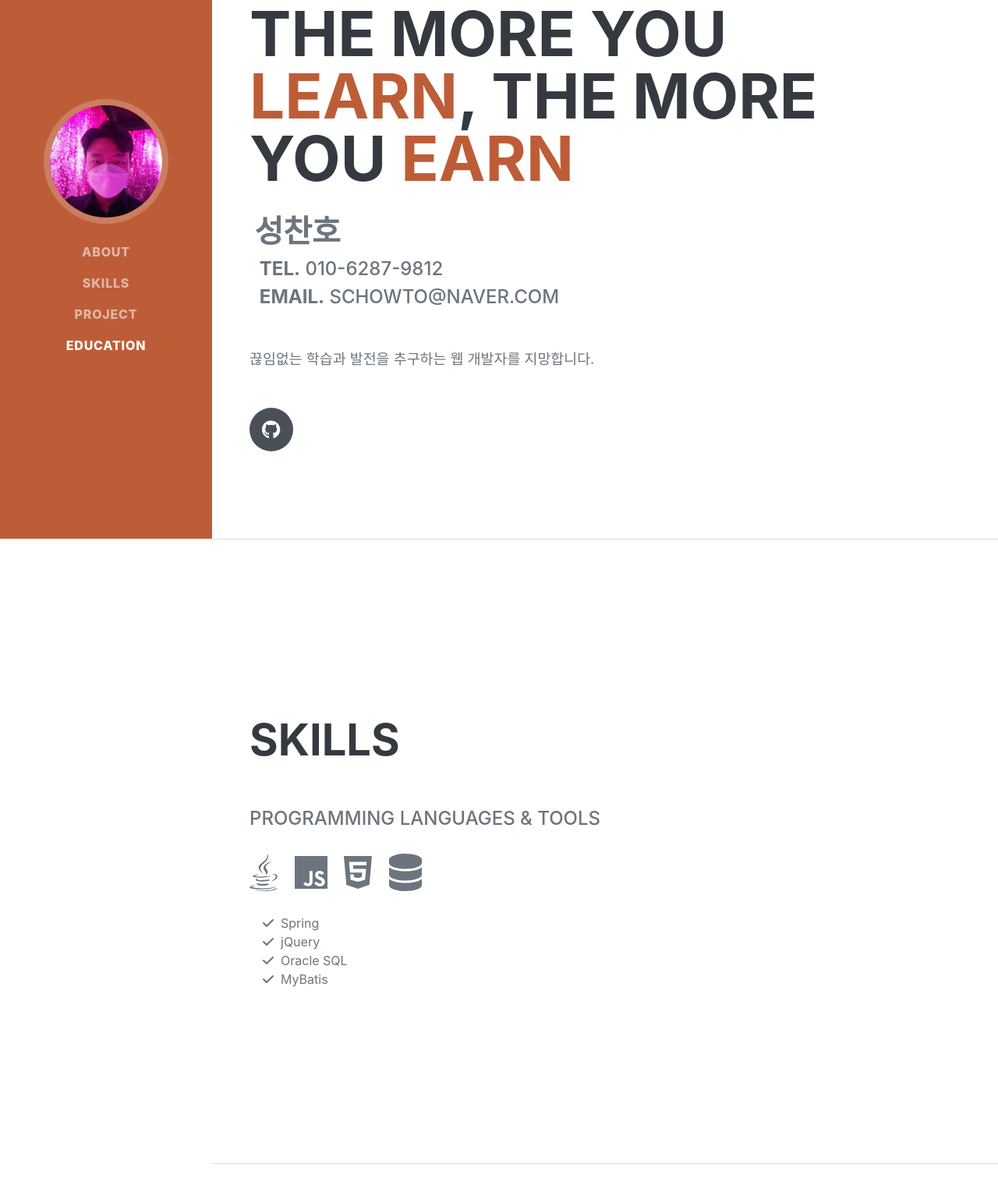
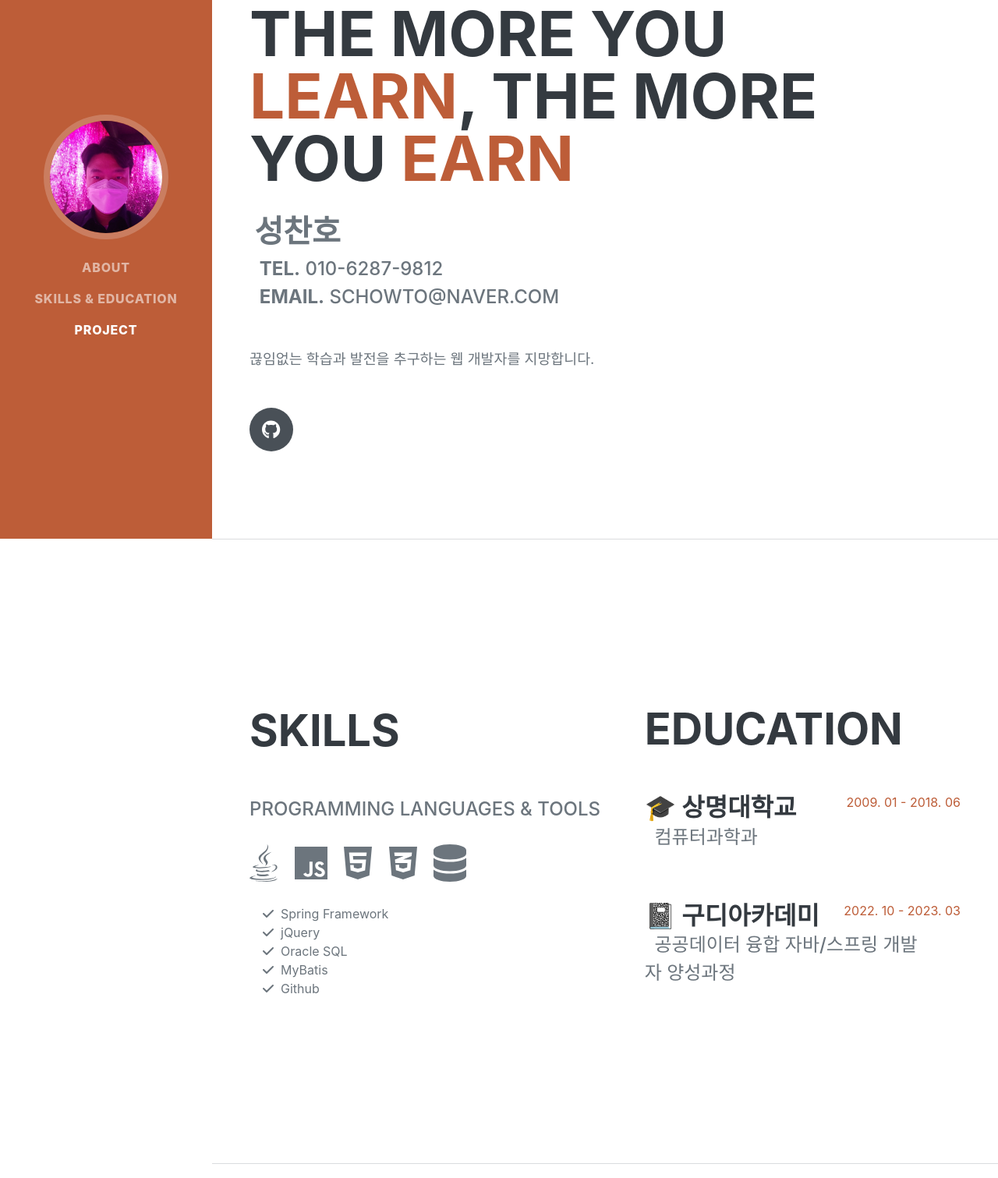
Before and after one commit to Schowto/schowto.github.io, a plain HTML site: page index.html in a window 1280 px wide. Shown: the part 109-1620 px from the top of the page at 78% size. Drawn offline with nearby package versions, Linux system fonts and the light colour scheme; a web font is replaced by a local one.

Commit message:
Update index.html

```diff
--- a/index.html
+++ b/index.html
@@ -26,9 +26,8 @@
             <div class="collapse navbar-collapse" id="navbarResponsive">
                 <ul class="navbar-nav">
                     <li class="nav-item"><a class="nav-link js-scroll-trigger" href="#about">About</a></li>
-                    <li class="nav-item"><a class="nav-link js-scroll-trigger" href="#skills">Skills</a></li>
+                    <li class="nav-item"><a class="nav-link js-scroll-trigger" href="#skills">Skills & Education</a></li>
                     <li class="nav-item"><a class="nav-link js-scroll-trigger" href="#Project">Project</a></li>
-                    <li class="nav-item"><a class="nav-link js-scroll-trigger" href="#education">Education</a></li>
                 </ul>
             </div>
         </nav>
@@ -65,14 +64,13 @@
                         <li class="list-inline-item"><i class="fa-brands fa-java"></i></li>
                         <li class="list-inline-item"><i class="fa-brands fa-js"></i></li>
                         <li class="list-inline-item"><i class="fa-brands fa-html5"></i></li>
+                        <li class="list-inline-item"><i class="fa-brands fa-css3-alt"></i></i></li>
                         <li class="list-inline-item"><i class="fa-solid fa-database"></i></li>
-
-
                     </ul>
                     <ul class="fa-ul mb-0">
                         <li>
                             <span class="fa-li"><i class="fas fa-check"></i></span>
-                           Spring
+                           Spring Framework
                         </li>
                         <li>
                             <span class="fa-li"><i class="fas fa-check"></i></span>
@@ -86,8 +84,32 @@
                             <span class="fa-li"><i class="fas fa-check"></i></span>
                             MyBatis
                         </li>
+                        <li>
+                            <span class="fa-li"><i class="fas fa-check"></i></span>
+                            Github
+                        </li>
                     </ul>
                 </div>
+
+                 <!-- Education-->
+                 <div style="width: 80%;">
+                    <h2 class="mb-5">Education</h2>
+                    <div class="d-flex flex-column flex-md-row justify-content-between mb-5">
+                        <div class="flex-grow-1">
+                            <h3 class="mb-0"> 🎓 상명대학교</h3>
+                            <div class="subheading mb-3">&nbsp;&nbsp;컴퓨터과학과</div>
+                        </div>
+                        <div class="flex-shrink-0"><span class="text-primary"> 2009. 01 - 2018. 06</span></div>
+                    </div>
+                    <div class="d-flex flex-column flex-md-row justify-content-between">
+                        <div class="flex-grow-1">
+                            <h3 class="mb-0"> 📓 구디아카데미</h3>
+                            <div class="subheading mb-3" style="width:140%">&nbsp;&nbsp;공공데이터 융합 자바/스프링 개발자 양성과정</div>
+                        </div>
+                        <div class="flex-shrink-0"><span class="text-primary"> 2022. 10 - 2023. 03</span></div>
+                    </div>
+                </div>
+
             </section>
             <hr class="m-0" />
 
@@ -120,27 +142,6 @@
 
 
 
-            <!-- Education-->
-            <section class="resume-section" id="education">
-                <div class="resume-section-content">
-                    <h2 class="mb-5">Education</h2>
-                    <div class="d-flex flex-column flex-md-row justify-content-between mb-5">
-                        <div class="flex-grow-1">
-                            <h3 class="mb-0"> 🎓 상명대학교</h3>
-                            <div class="subheading mb-3">컴퓨터과학과</div>
-                        </div>
-                        <div class="flex-shrink-0"><span class="text-primary"> 2009. 01 - 2018. 06</span></div>
-                    </div>
-                    <div class="d-flex flex-column flex-md-row justify-content-between">
-                        <div class="flex-grow-1">
-                            <h3 class="mb-0"> 📓 구디아카데미</h3>
-                            <div class="subheading mb-3">공공데이터 융합 자바/스프링 개발자 양성과정</div>
-                        </div>
-                        <div class="flex-shrink-0"><span class="text-primary"> 2022. 10 - 2023. 03</span></div>
-                    </div>
-                </div>
-            </section>
-            <hr class="m-0" />
 
 
 
```
